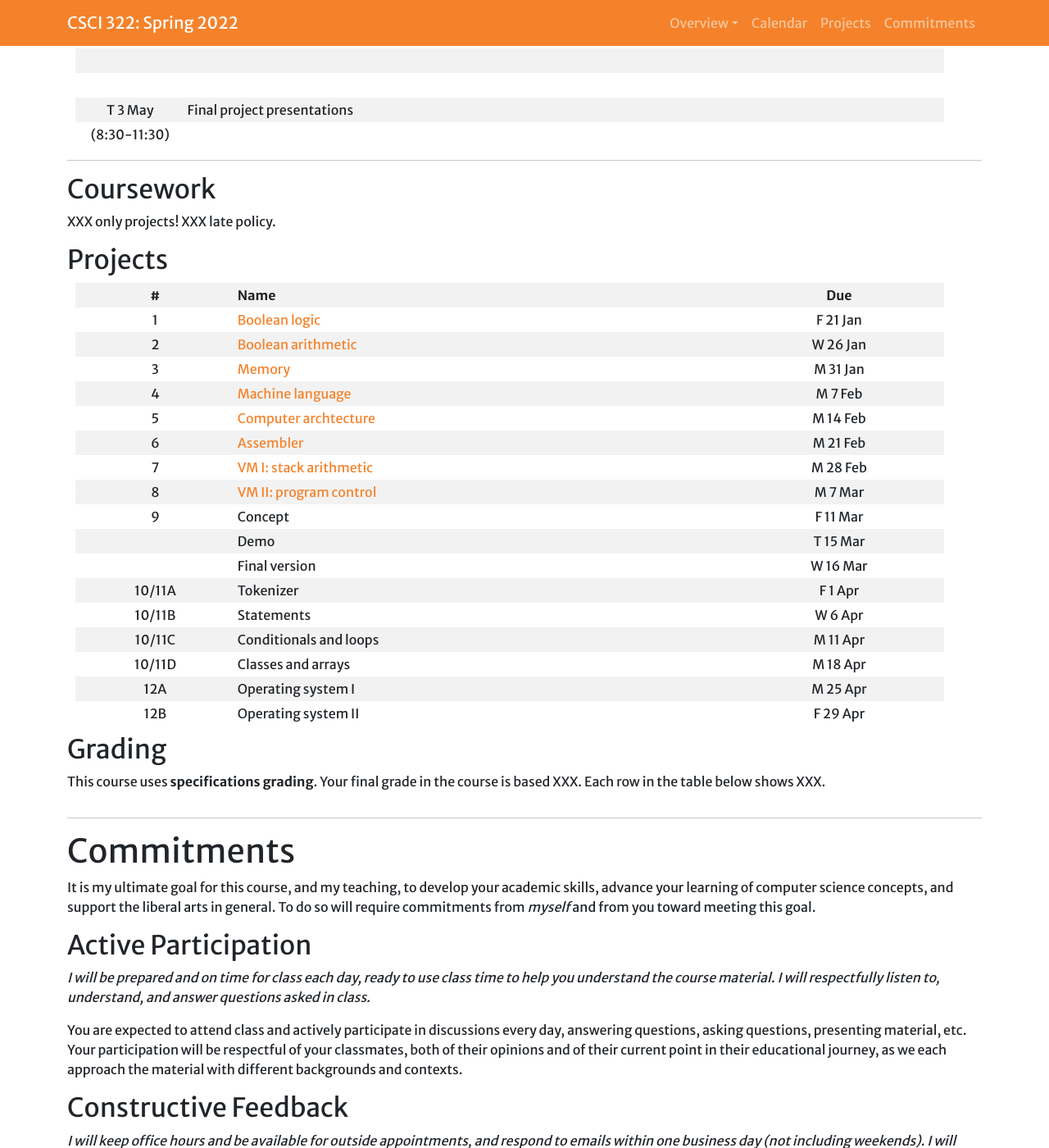
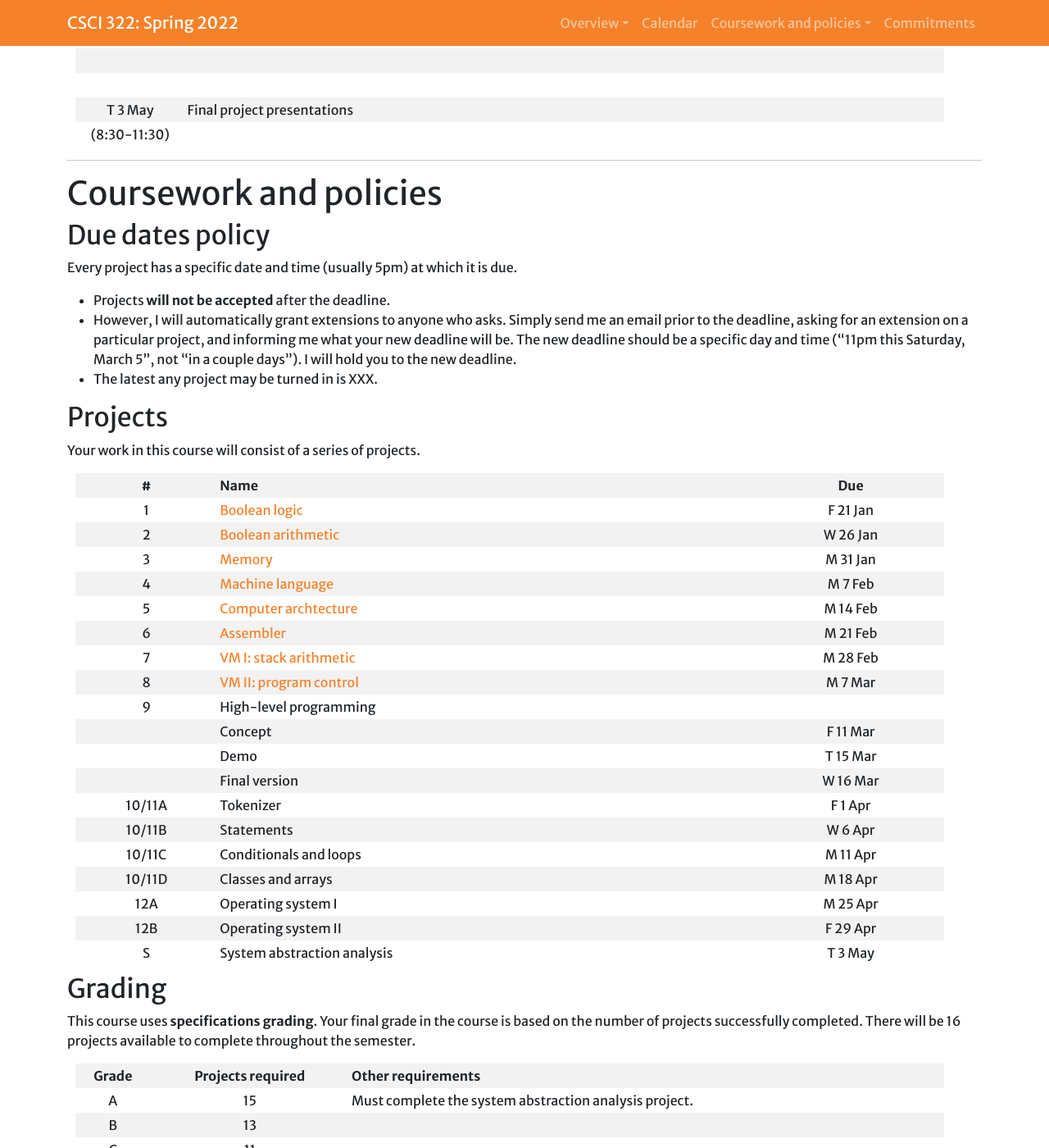
Before and after one commit to Hendrix-CS/csci322, a Jekyll site: the page built from index.md, in a window 1280 px wide and 1400 px high, scrolled down 3335 px. Shown: the whole window at 82% size. Built offline with Jekyll 4.4.1, drawn with Linux system fonts in a browser that asks for light colours; a script that is not in the unit is left out; our own code applies the rules of GitHub Pages for plain Markdown files; some of the changed text lies outside the part shown.

Commit message:
work on calendar, grading policies, etc.

```diff
--- a/_config.yml
+++ b/_config.yml
@@ -33,8 +33,14 @@ navigation:
         url: '#resources'
   - page: Calendar
     url: '#calendar'
-  - page: Projects
-    url: '#projects'
+  - title: Coursework and policies
+    subfolderitems:
+      - page: Due dates policy
+        url: '#deadlines'
+      - page: Projects
+        url: '#projects'
+      - page: Grading
+        url: '#grading'
   - page: Commitments
     url: '#commitments'
 
@@ -56,6 +62,7 @@ resources:
   - name: From Nand to Tetris
     image: assets/images/n2t-logo.png
     url: https://www.nand2tetris.org/
+  - name: XXX  Book (2nd ed, the first edition is fine too).
 
 # Build settings
 markdown: kramdown
--- a/index.md
+++ b/index.md
@@ -110,11 +110,25 @@ XXX assignment submission form
 | (8:30-11:30)   |                                            |                                   |           |                                                     |
 
 <hr>
-## Coursework
+# Coursework and policies
 
-XXX only projects!  XXX late policy.
+## <a name="deadlines">Due dates policy</a>
+
+Every project has a specific date and time (usually 5pm) at which it
+is due.
+
+- Projects **will not be accepted** after the deadline.
+- However, I will automatically grant extensions to anyone who asks.
+  Simply send me an email prior to the deadline, asking for an
+  extension on a particular project, and informing me what your new
+  deadline will be.  The new deadline should be a specific day and
+  time ("11pm this Saturday, March 5", not "in a couple days").  I
+  will hold you to the new deadline.
+- The latest any project may be turned in is XXX.
 
 ## <a name="projects">Projects</a>
+
+Your work in this course will consist of a series of projects.
 
 | #      | Name                                                           | Due      |
 |:------:|----------------------------------------------------------------|:--------:|
@@ -126,7 +140,8 @@ XXX only projects!  XXX late policy.
 | 6      | [Assembler](projects/06-assembler.html)                        | M 21 Feb |
 | 7      | [VM I: stack arithmetic](projects/07-stack-arithmetic.html)    | M 28 Feb |
 | 8      | [VM II: program control]((projects/08-program-control.html))   | M 7 Mar  |
-| 9      | Concept                                                        | F 11 Mar |
+| 9      | High-level programming                                         |          |
+|        | Concept                                                        | F 11 Mar |
 |        | Demo                                                           | T 15 Mar |
 |        | Final version                                                  | W 16 Mar |
 | 10/11A | Tokenizer                                                      | F 1 Apr  |
@@ -135,9 +150,18 @@ XXX only projects!  XXX late policy.
 | 10/11D | Classes and arrays                                             | M 18 Apr |
 | 12A    | Operating system I                                             | M 25 Apr |
 | 12B    | Operating system II                                            | F 29 Apr |
+| S      | System abstraction analysis                                    | T 3 May  |
 
 ## <a name="grading">Grading</a>
 
 This course uses **specifications grading**. Your final grade in the
-course is based XXX. Each row in the table below
-shows XXX.
+course is based on the number of projects successfully completed.
+There will be 16 projects available to complete throughout the
+semester.
+
+| Grade | Projects required | Other requirements                                     |
+|:-----:|:-----------------:|--------------------------------------------------------|
+| A     | 15                | Must complete the system abstraction analysis project. |
+| B     | 13                |                                                        |
+| C     | 11                |                                                        |
+| D     | 9                 |                                                        |
```
Also changed, not shown: projects/07-stack-arithmetic.md (+1 -1 lines), projects/08-program-control.md (+1 -1 lines).
